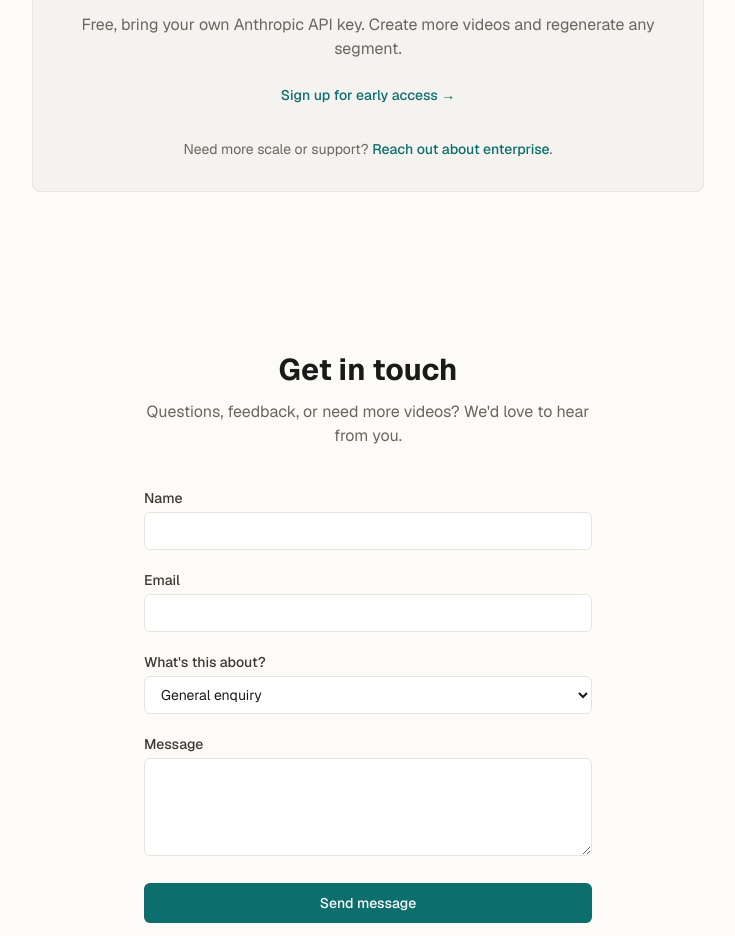
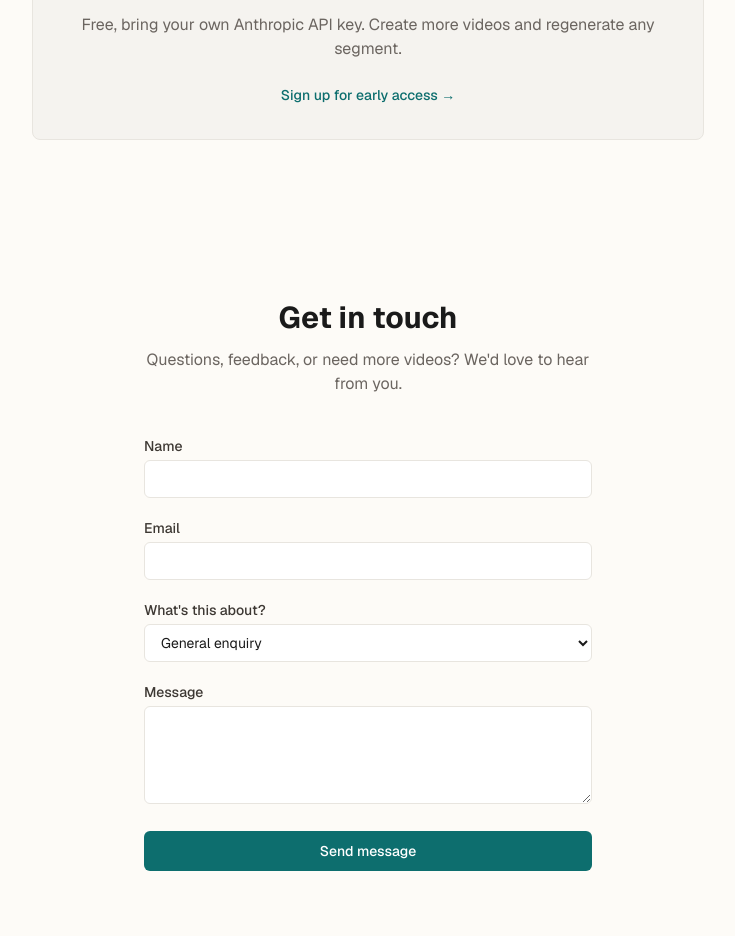
Before and after one commit to shwetavenkatesh/stemvid-frontend, a Next.js app: page / in a window 1280 px wide. Shown: the part 3100-4036 px from the top of the page, without its empty margins (272-1007 px from the left). Built offline with nearby package versions, Linux system fonts and the light colour scheme; no server answers.

Commit message:
Remove enterprise CTA from Unlimited coming-soon card

```diff
--- a/src/components/landing/UnlimitedComingSoon.tsx
+++ b/src/components/landing/UnlimitedComingSoon.tsx
@@ -18,17 +18,6 @@ export default function UnlimitedComingSoon() {
         >
           Sign up for early access &rarr;
         </a>
-
-        <p className="mt-8 text-sm text-gray-500">
-          Need more scale or support?{" "}
-          <a
-            href="#contact"
-            className="font-medium text-teal hover:text-teal-dark"
-          >
-            Reach out about enterprise
-          </a>
-          .
-        </p>
       </div>
     </section>
   );
```
